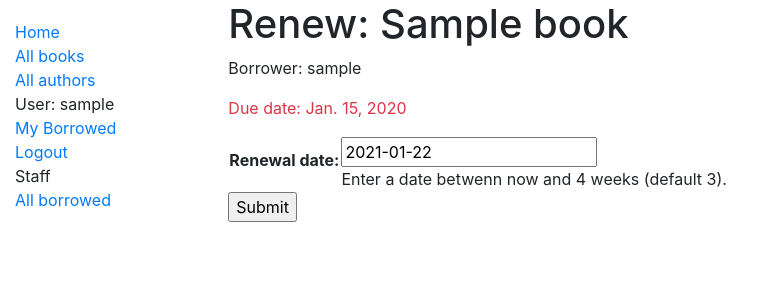
After one commit to soblin/mozilla-django-tutorial, a Django app: page /catalog/book/00000000-0000-0000-0000-000000000001/renew/ in a window 1280 px wide. The commit adds this page. Shown: the top 300 px of the page, without its empty margins (0-774 px from the left). Run offline with Django 3.2, Linux system fonts and the light colour scheme; a user stored in the database is signed in; tables that the repository leaves empty hold one stand-in row (values such as "Sample post").

Commit message:
added renewal form

```diff
--- /dev/null
+++ b/catalog/forms.py
@@ -0,0 +1,17 @@
+# -*- coding: utf-8 -*-
+from django import forms
+import datetime
+
+class RenewBookForm(forms.Form):
+    renewal_date = forms.DateField(help_text="Enter a date betwenn now and 4 weeks (default 3).")
+
+    def clean_renewal_date(self):
+        data = self.cleaned_data['renewal_date']
+
+        if data < datetime.date.today():
+            raise ValidationError(_('Invalid date - renewal in the past'))
+
+        if data > datetime.date.today() + datetime.timedelta(weeks=4):
+            raise ValidationError(_('Invalid date - renewal more than 4 weeks ahead'))
+
+        return data
--- /dev/null
+++ b/catalog/templates/catalog/book_renew_librarian.html
@@ -0,0 +1,15 @@
+{% extends "base_generic.html" %}
+
+{% block content %}
+<h1>Renew: {{ book_instance.book.title }}</h1>
+<p>Borrower: {{ book_instance.borrower }}</p>
+<p {% if book_instance.is_overdue %}class="text-danger"{% endif %}>Due date: {{ book_instance.due_back }}</p>
+
+<form action="" method="post">
+    {% csrf_token %}
+    <table>
+        {{ form.as_table }}
+    </table>
+    <input type="submit" value="Submit">
+</form>
+{% endblock %}
--- a/catalog/templates/catalog/bookinstance_list_borrowed_all.html
+++ b/catalog/templates/catalog/bookinstance_list_borrowed_all.html
@@ -6,7 +6,7 @@
 <ul>
     {% for bookinst in bookinstance_list %}
     <li class="{% if bookinst.is_overdue %}text-danger{% endif %}">
-        <a href="{% url 'book-detail' bookinst.book.pk %}">{{ bookinst.book.title }}</a> {% if user.is_staff %}({{ bookinst.due_back }}) - {{ bookinst.borrower }}{% endif %}</li>
+        <a href="{% url 'book-detail' bookinst.book.pk %}">{{ bookinst.book.title }}</a> {% if user.is_staff %}({{ bookinst.due_back }}) - {{ bookinst.borrower }}{% endif %}{% if perms.catalog.can_mark_returned %}- <a href="{% url 'renew-book-librarian' bookinst.id %}">Renew</a>{% endif %}</li>
     {% endfor %}
 </ul>
 {% else %}
--- a/catalog/urls.py
+++ b/catalog/urls.py
@@ -7,5 +7,6 @@ urlpatterns = [
     path('books/', views.BookListView.as_view(), name='books'),
     path('book/<int:pk>', views.BookDetailView.as_view(), name='book-detail'),
     path('mybooks/', views.LoanedBooksByUserListView.as_view(), name='my-borrowed'),
-    path('borrowed', views.BorrowedBooksAllListView.as_view(), name='all-borrowed')
+    path('borrowed', views.BorrowedBooksAllListView.as_view(), name='all-borrowed'),
+    path('book/<uuid:pk>/renew/', views.renew_book_librarian, name='renew-book-librarian'),
 ]
--- a/catalog/views.py
+++ b/catalog/views.py
@@ -1,9 +1,15 @@
 # -*- coding: utf-8 -*-
-from django.shortcuts import render
+from django.shortcuts import render, get_object_or_404
 from django.views import generic
 from django.contrib.auth.mixins import LoginRequiredMixin, PermissionRequiredMixin
+from django.http import HttpResponseRedirect
+from django.urls import reverse
+from django.contrib.auth.decorators import login_required, permission_required
+
+import datetime
 
 from catalog.models import Book, Author, BookInstance, Genre
+from catalog.forms import RenewBookForm
 
 # Create your views here.
 def index(request):
@@ -49,3 +55,27 @@ class BorrowedBooksAllListView(PermissionRequiredMixin, generic.ListView):
 
     def get_queryset(self):
         return BookInstance.objects.filter(status__exact='o').order_by('due_back')
+
+@login_required
+@permission_required('catalog.can_mark_returned', raise_exception=True)
+def renew_book_librarian(request, pk):
+    book_instance = get_object_or_404(BookInstance, pk=pk)
+
+    if request.method == 'POST':
+        form = RenewBookForm(request.POST)
+
+        if form.is_valid():
+            book_instance.due_back = form.cleaned_data['renewal_date']
+            book_instance.save()
+
+            return HttpResponseRedirect(reverse('all-borrowed'))
+
+    else:
+        proposed_renewal_date = datetime.date.today() + datetime.timedelta(weeks=3)
+        form = RenewBookForm(initial={'renewal_date': proposed_renewal_date})
+        context = {
+            'form': form,
+            'book_instance': book_instance,
+        }
+
+        return render(request, 'catalog/book_renew_librarian.html', context)
```
